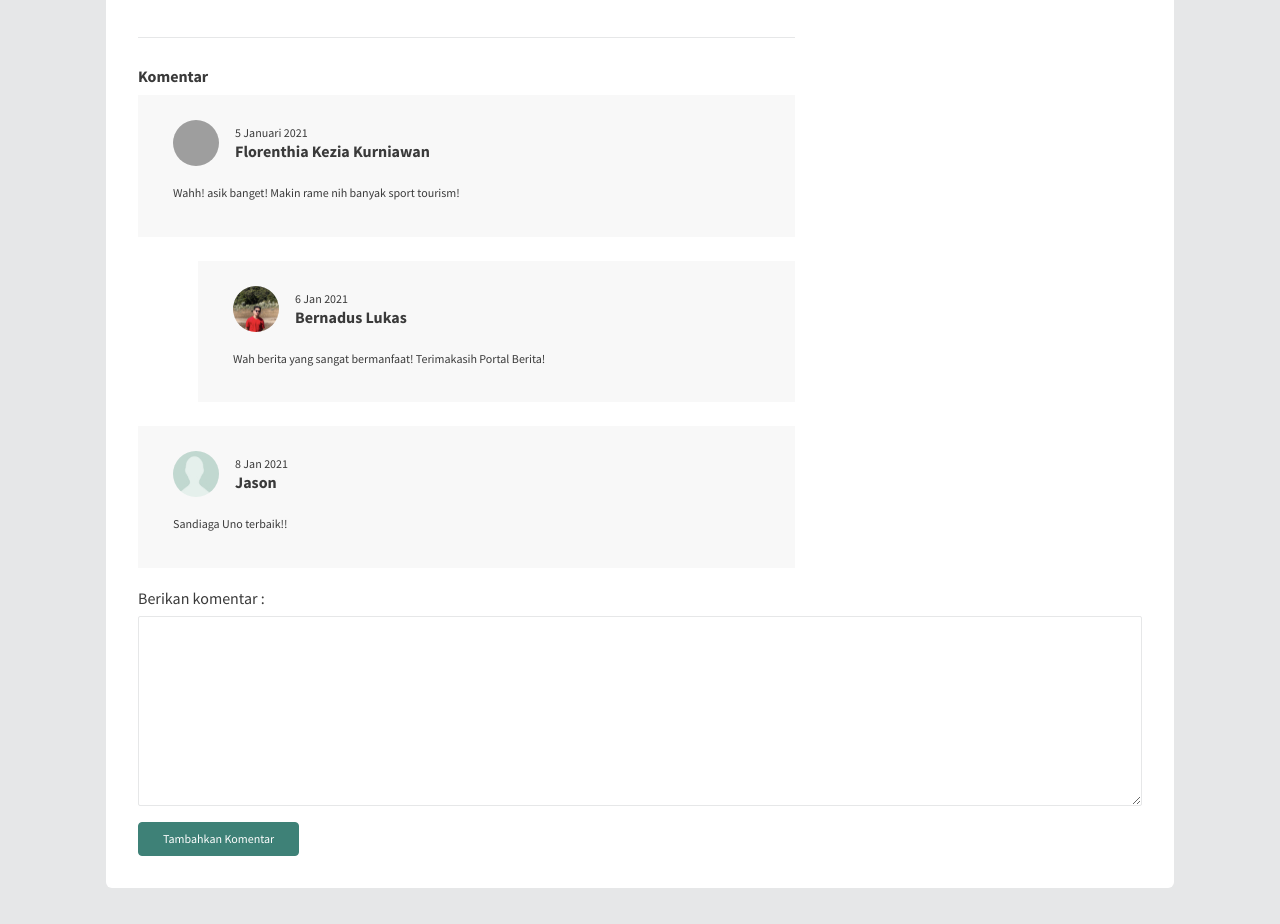
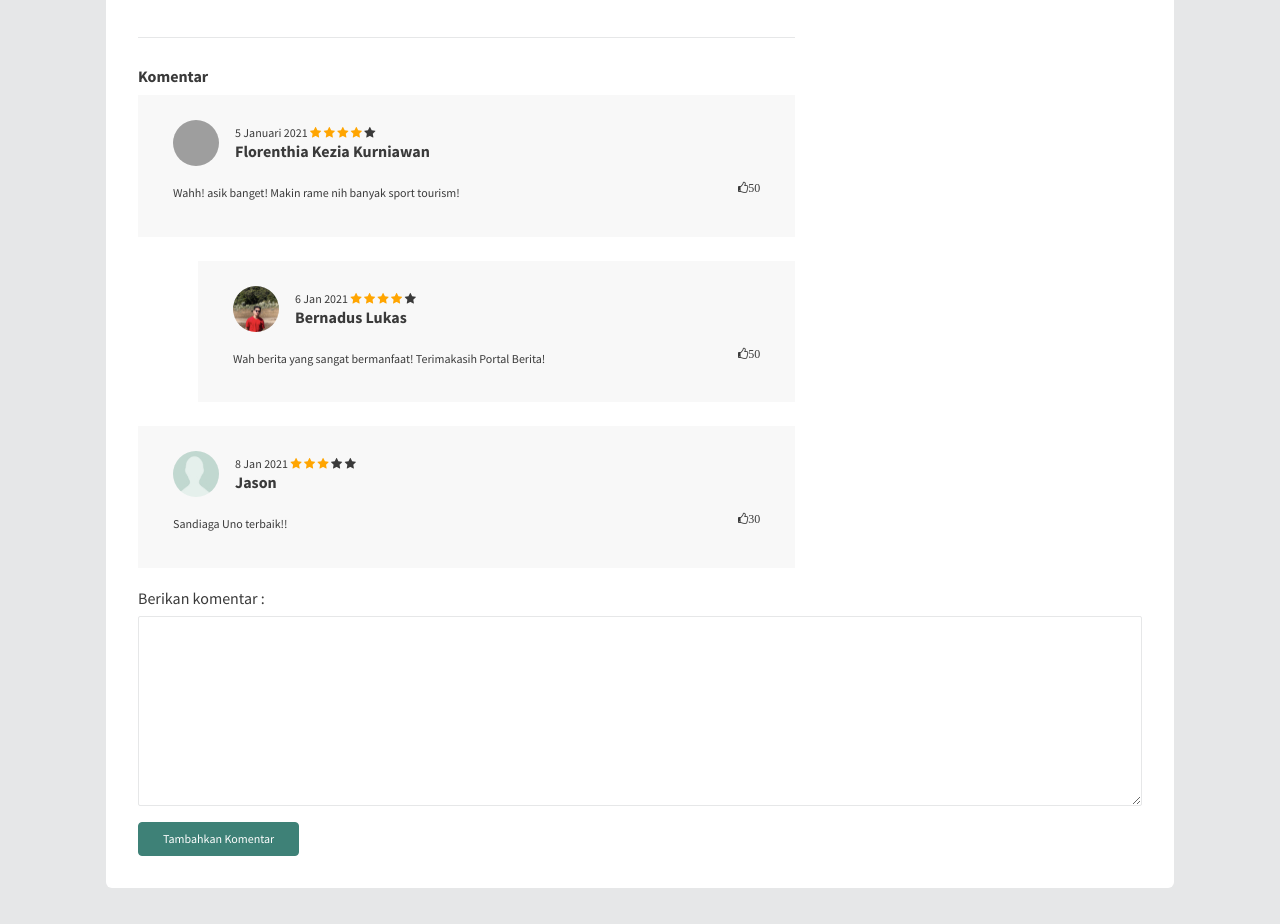
Before and after one commit to BernadusLukass/PortalBerita, a website: page pages/detailNews.html in a window 1280 px wide. Shown: the part 1420-2344 px from the top of the page. Drawn offline with Linux system fonts and the light colour scheme; files that its build step writes are made by us from their sources; grey boxes are pictures that could not be loaded.

Commit message:
rating and like comment

```diff
--- a/pages/detailNews.html
+++ b/pages/detailNews.html
@@ -1,6 +1,13 @@
 <!DOCTYPE html>
 <html lang="zxx">
   <head>
+    <!-- ratings komentar-->
+    <link rel="stylesheet" href="https://cdnjs.cloudflare.com/ajax/libs/font-awesome/4.7.0/css/font-awesome.min.css">
+    <style>
+        .checked {
+            color: orange;
+        }
+    </style>
     <!-- Required meta tags -->
     <meta charset="UTF-8" />
     <meta name="viewport" content="width=device-width, initial-scale=1.0" />
@@ -205,6 +212,11 @@
                               <div>
                                 <p class="fs-12 mb-1 line-height-xs">
                                   5 Januari 2021
+                                <span class="fa fa-star checked"></span>
+                                <span class="fa fa-star checked"></span>
+                                <span class="fa fa-star checked"></span>
+                                <span class="fa fa-star checked"></span>
+                                <span class="fa fa-star"></span>
                                 </p>
                                 <p
                                   class="fs-16 font-weight-600 mb-0 line-height-xs"
@@ -216,6 +228,7 @@
 
                             <p class="fs-12 mt-3">
                               Wahh! asik banget! Makin rame nih banyak sport tourism!
+                              <span class="fa fa-thumbs-o-up" style="float:right">50</span>
                             </p>
                           </div>
                           <div class="comment-box from">
@@ -230,6 +243,11 @@
                               <div>
                                 <p class="fs-12 mb-1 line-height-xs">
                                   6 Jan 2021
+                                  <span class="fa fa-star checked"></span>
+                                  <span class="fa fa-star checked"></span>
+                                  <span class="fa fa-star checked"></span>
+                                  <span class="fa fa-star checked"></span>
+                                  <span class="fa fa-star"></span>
                                 </p>
                                 <p
                                   class="fs-16 font-weight-600 mb-0 line-height-xs"
@@ -241,6 +259,7 @@
 
                             <p class="fs-12 mt-3">
                               Wah berita yang sangat bermanfaat! Terimakasih Portal Berita!
+                              <span class="fa fa-thumbs-o-up" style="float:right">50</span>
                             </p>
                           </div>
                           <div class="comment-box mb-0">
@@ -255,6 +274,11 @@
                               <div>
                                 <p class="fs-12 mb-1 line-height-xs">
                                   8 Jan 2021
+                                <span class="fa fa-star checked"></span>
+                                <span class="fa fa-star checked"></span>
+                                <span class="fa fa-star checked"></span>
+                                <span class="fa fa-star"></span>
+                                <span class="fa fa-star"></span>
                                 </p>
                                 <p
                                   class="fs-16 font-weight-600 mb-0 line-height-xs"
@@ -265,6 +289,7 @@
                             </div>
                             <p class="fs-12 mt-3">
                               Sandiaga Uno terbaik!!
+                              <span class="fa fa-thumbs-o-up" style="float:right">30</span>
                             </p>
                           </div>
                         </div>
```
